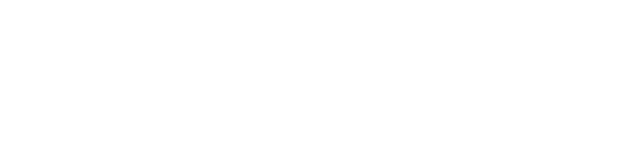
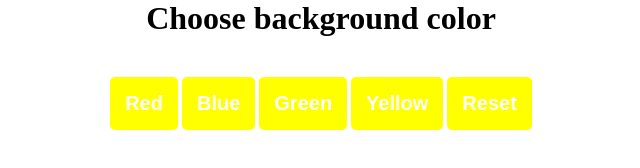
Before and after one commit to MamatovaElnoza/task, a plain HTML site: page index.html in a window 1280 px wide. Shown: the whole page, without its empty margins (319-959 px from the left). Drawn offline with Linux system fonts and the light colour scheme.

Commit message:
background color changing TASK

```diff
--- a/index.html
+++ b/index.html
@@ -3,10 +3,17 @@
 <head>
     <meta charset="UTF-8">
     <meta name="viewport" content="width=device-width, initial-scale=1.0">
+    <link rel="stylesheet" href="style.css">
     <title>TASK</title>
-    <link rel="stylesheet" href="style.css">
 </head>
 <body>
+    <h1>Choose background color</h1>
+    <button onclick="setBgRed()">Red</button>
+    <button onclick="setBgBlue()">Blue</button>
+    <button onclick="setBgGreen()">Green</button>
+    <button onclick="setBgYellow()">Yellow</button>
+    <button onclick="defaultBgColor()">Reset</button>
+
     <script src="js.js"></script>
 </body>
 </html>
--- a/js.js
+++ b/js.js
@@ -0,0 +1,19 @@
+function setBgGreen() {
+    document.body.style.backgroundColor = 'green';
+}
+
+function setBgRed() {
+    document.body.style.backgroundColor = 'red';
+}
+
+function setBgBlue() {
+    document.body.style.backgroundColor = 'blue';
+}
+
+function setBgYellow() {
+    document.body.style.backgroundColor = 'yellow';
+}
+
+function defaultBgColor() {
+    document.body.style.backgroundColor = 'white';
+}
--- a/style.css
+++ b/style.css
@@ -0,0 +1,24 @@
+* {
+    margin: 0;
+    padding: 0;
+    text-align: center;
+}
+
+button {
+    background-color: yellow;
+    border: none;
+    border-radius: 5px;
+    padding: 15px;
+    color: white;
+    cursor: pointer;
+    font-size: 20px;
+    font-weight: 800;
+    margin: 40px 0;
+}
+
+#heading {
+    width: 100%;
+    height: 100px;
+    background-color: blue;
+    color: white;
+}
```
